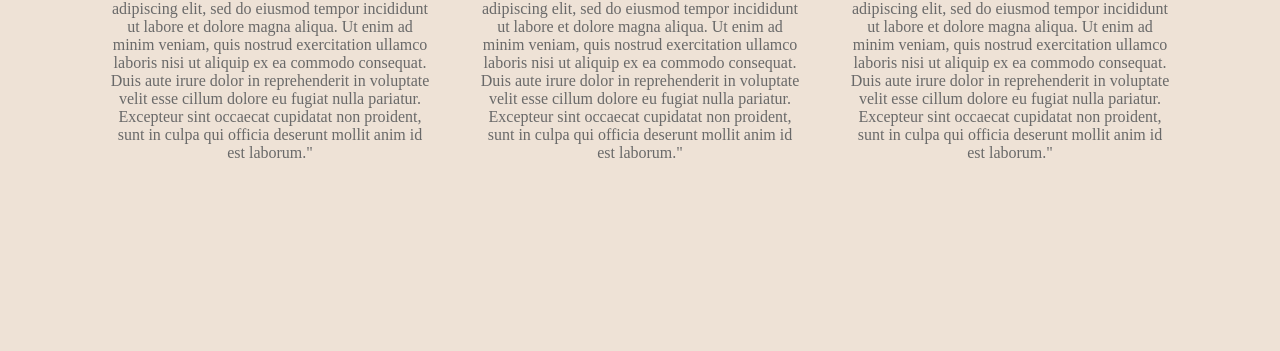
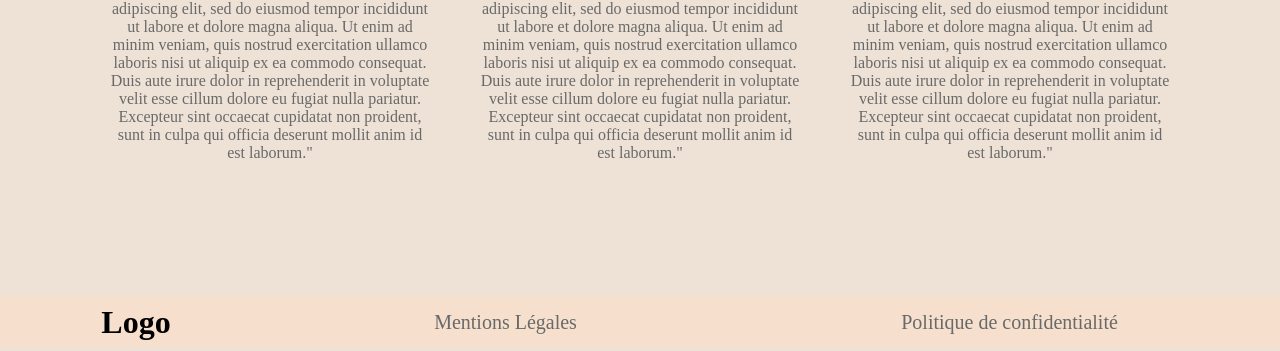
Before and after one commit to Emel-k/brief-git, a plain HTML site: page index.html in a window 1280 px wide. Shown: the part 553-904 px from the top of the page. Before the commit the page ends 850 px from the top, so only its background shows below. Drawn offline with Linux system fonts and the light colour scheme.

Commit message:
Creation footer

```diff
--- a/index.html
+++ b/index.html
@@ -31,5 +31,12 @@
             </div>
         </section>
     </main>
+    <footer>
+        <div class="logo">Logo</div>
+        <ul class="foot">
+            <li><a href="#">Mentions Légales</a></li>
+            <li><a href="#">Politique de confidentialité</a></li>
+        </ul>
+    </footer>
 </body>
 </html>
--- a/style.css
+++ b/style.css
@@ -60,4 +60,19 @@ section{
 p{
     color: dimgray;
     text-align: center;
+}/*-------FOOTER------*/
+
+footer{
+    background-color: #f6e0cd;
+    display: flex;
+    font-size: 20px;
+    width: 100%;
+    height: 50px;
+    align-items: center;
 }
+.foot{
+    display: flex;
+    justify-content: space-around;
+    list-style-type: none;
+    width: 100%;
+}
```
